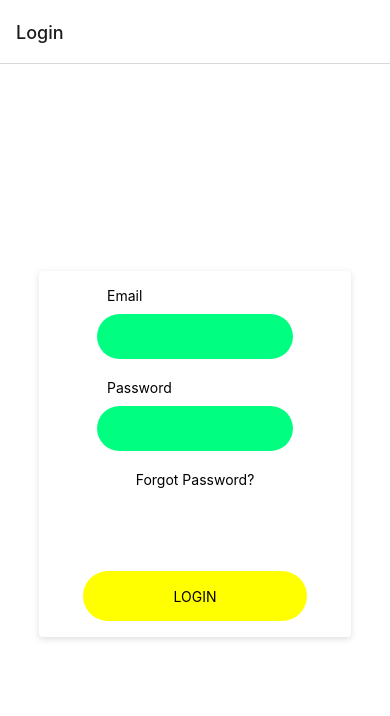
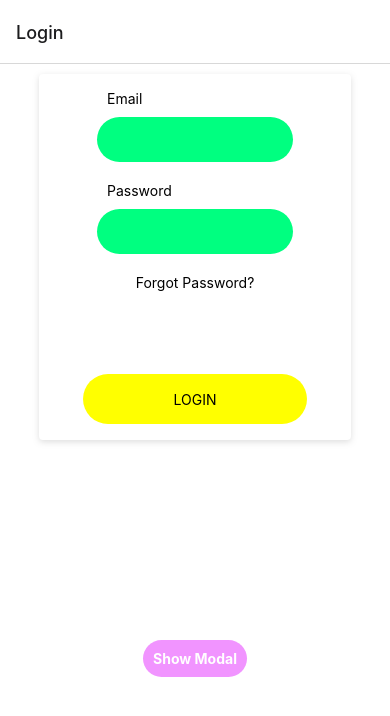
Before and after one commit to NishantSambyal/PracticsProject, a React Native app: screen /Login in a window 390 px wide. Shown: the top 716 px of the page. Built offline with nearby package versions, Linux system fonts and the light colour scheme.

Commit message:
modal added

```diff
--- a/Login.js
+++ b/Login.js
@@ -5,6 +5,7 @@ import {
   TextInput,
   StyleSheet,
   TouchableOpacity,
+  Modal,
 } from 'react-native';
 
 export default class Login extends Component {
@@ -14,6 +15,7 @@ export default class Login extends Component {
       resApi: '',
       login: undefined,
       password: undefined,
+      visible: false,
     };
   }
 
@@ -84,6 +86,29 @@ export default class Login extends Component {
             {JSON.stringify(this.state.resApi?.title)}
           </Text>
         </View>
+
+        <View style={styles.centeredView}>
+          <Modal
+            animationType="slide"
+            transparent={true}
+            visible={this.state.visible}>
+            <View style={styles.centeredView}>
+              <View style={styles.modalView}>
+                <Text style={styles.modalText}>Hello World!</Text>
+                <TouchableOpacity
+                  style={[styles.button, styles.buttonClose]}
+                  onPress={() => this.setState({visible: !this.state.visible})}>
+                  <Text style={styles.textStyle}>Hide Modal</Text>
+                </TouchableOpacity>
+              </View>
+            </View>
+          </Modal>
+          <TouchableOpacity
+            style={[styles.button, styles.buttonOpen]}
+            onPress={() => this.setState({visible: true})}>
+            <Text style={styles.textStyle}>Show Modal</Text>
+          </TouchableOpacity>
+        </View>
       </View>
     );
   }
@@ -148,4 +173,46 @@ const styles = StyleSheet.create({
     alignItems: 'center',
     justifyContent: 'center',
   },
+
+  centeredView: {
+    flex: 1,
+    justifyContent: 'center',
+    alignItems: 'center',
+    marginTop: 22,
+  },
+  modalView: {
+    margin: 20,
+    backgroundColor: 'white',
+    borderRadius: 20,
+    padding: 35,
+    alignItems: 'center',
+    shadowColor: '#000',
+    shadowOffset: {
+      width: 0,
+      height: 2,
+    },
+    shadowOpacity: 0.25,
+    shadowRadius: 4,
+    elevation: 5,
+  },
+  button: {
+    borderRadius: 20,
+    padding: 10,
+    elevation: 2,
+  },
+  buttonOpen: {
+    backgroundColor: '#F194FF',
+  },
+  buttonClose: {
+    backgroundColor: '#2196F3',
+  },
+  textStyle: {
+    color: 'white',
+    fontWeight: 'bold',
+    textAlign: 'center',
+  },
+  modalText: {
+    marginBottom: 15,
+    textAlign: 'center',
+  },
 });
```
